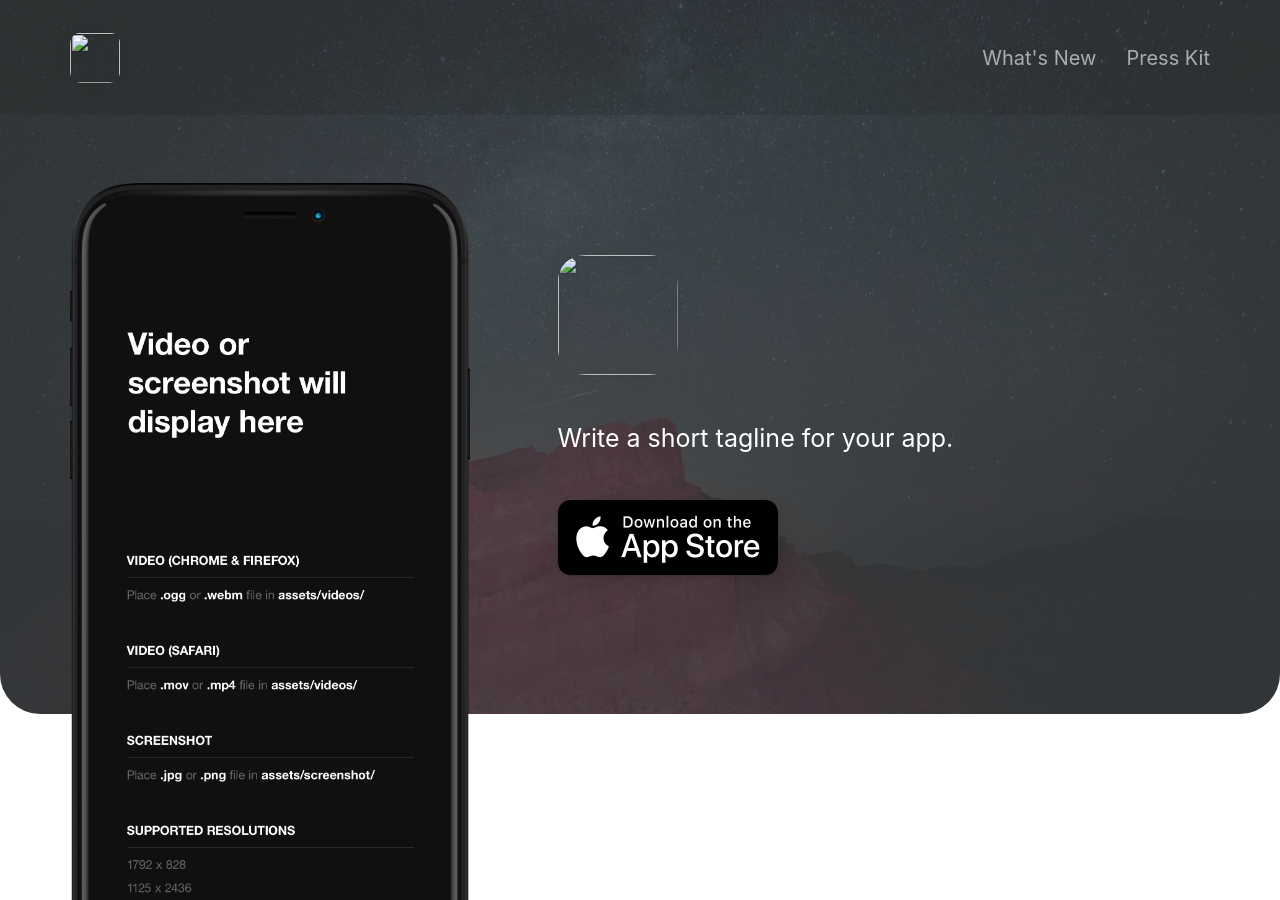
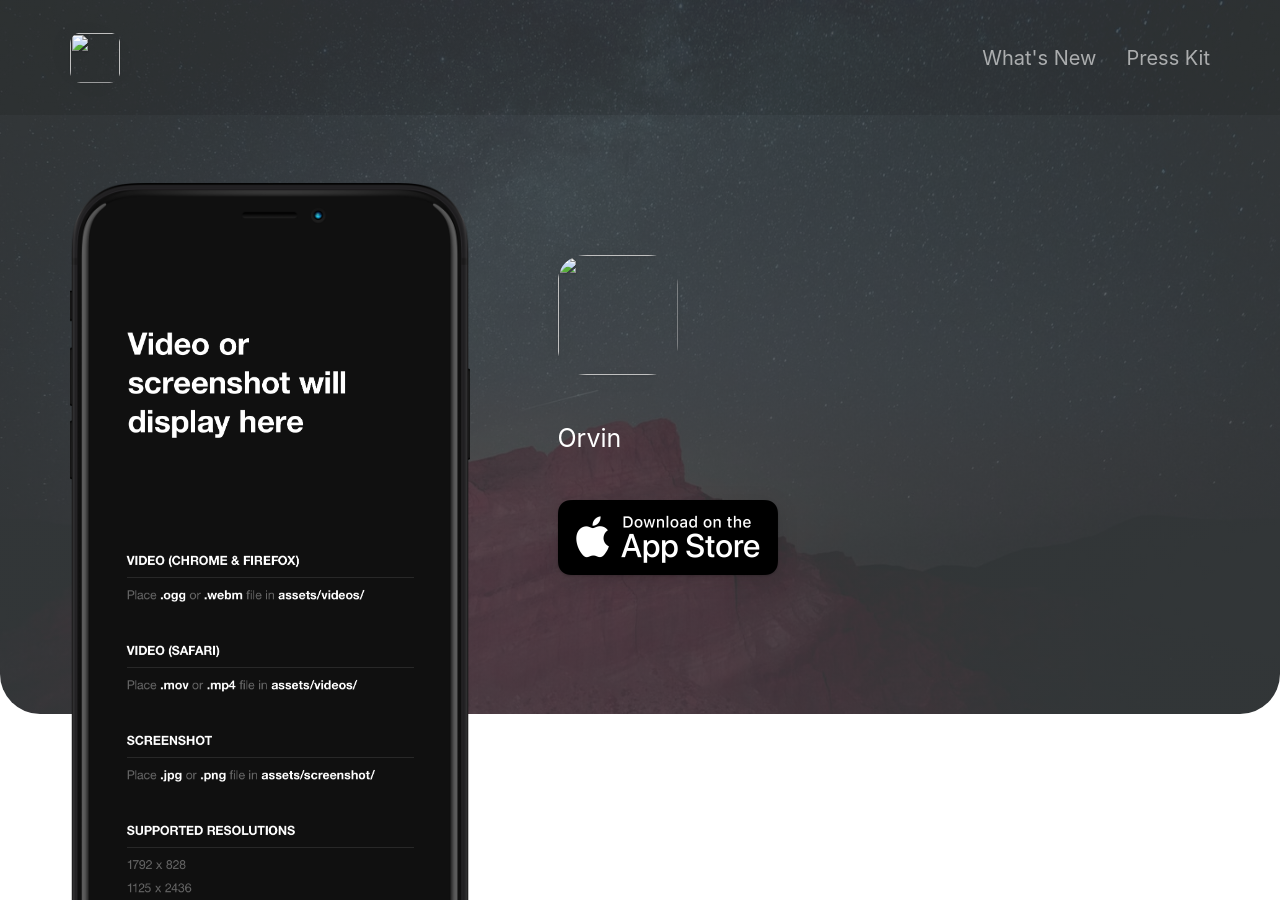
Before and after one commit to salihgun/infinity, a Jekyll site: the page built from index.html, in a window 1280 px wide and 900 px high. Built offline with Jekyll 4.4.1, drawn with Linux system fonts in a browser that asks for light colours; nearby versions of some CDN libraries.

Commit message:
Update _config.yml

```diff
--- a/_config.yml
+++ b/_config.yml
@@ -2,7 +2,7 @@
 page_title                                :                                           # Automatically populates with app name if not set and if iOS app ID is set. Otherwise enter manually.
 
 # App Info
-ios_app_id                                : 1234793120                                # Required. Enter iOS app ID to automatically populate name, price and icons (e.g. 718043190).
+ios_app_id                                : 6738325037                                # Required. Enter iOS app ID to automatically populate name, price and icons (e.g. 718043190).
 ios_app_country                           : us                                        # Required outside USA. Enter 2 letter country code as in https://en.wikipedia.org/wiki/ISO_3166-1_alpha-2
 
 appstore_link                             :                                           # Automatically populates if not set and if iOS app ID is set. Otherwise enter manually.
@@ -13,7 +13,7 @@ presskit_download_link                    : https://emilbaehr.com
 app_icon                                  : # assets/appicon.png                      # Automatically populates if not set and if iOS app ID is set.  Otherwise enter path to icon file manually.
 app_name                                  :                                           # Automatically populates if not set and if iOS app ID is set.  Otherwise enter manually.
 app_price                                 :                                           # Automatically populates if not set and if iOS app ID is set.  Otherwise enter manually.
-app_description                           : Write a short tagline for your app.
+app_description                           : Orvin
 
 enable_smart_app_banner                   : true                                      # Set to true to show a smart app banner at top of page on mobile devices.
 
```
